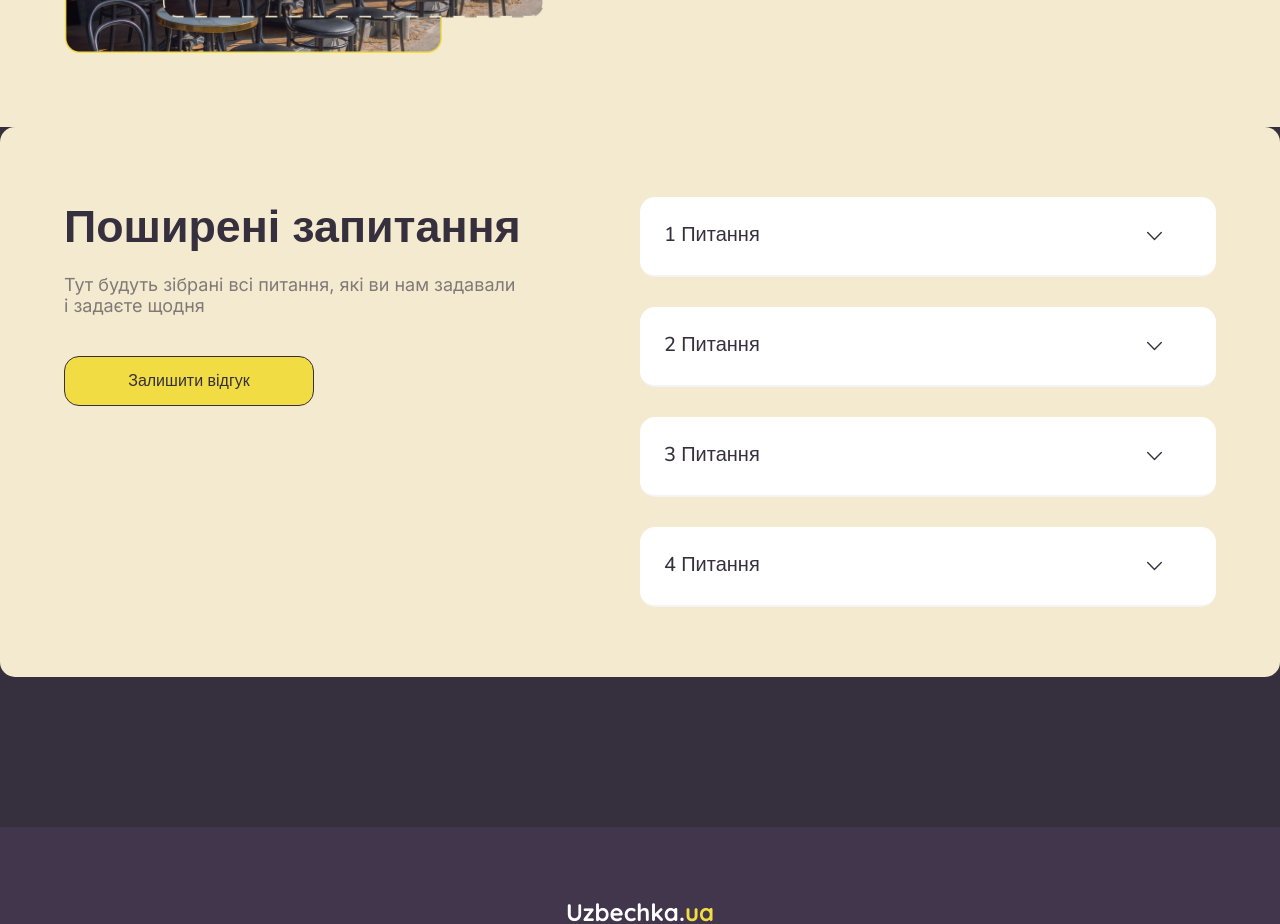
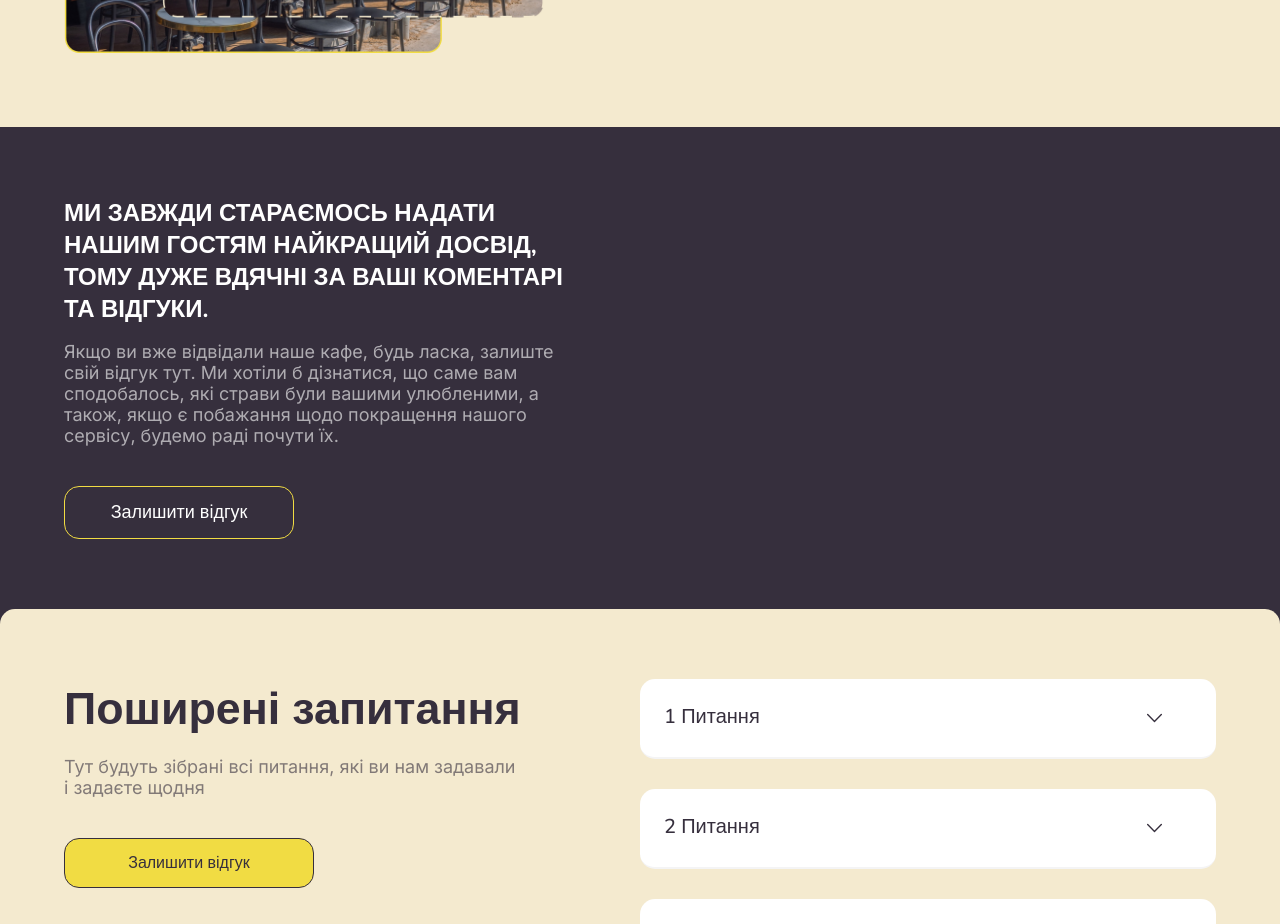
Before and after one commit to Viktor-KL/Uzbechka.ua, a Next.js app: page / in a window 1280 px wide. Shown: the part 3540-4464 px from the top of the page. Built offline with nearby package versions, Linux system fonts and the light colour scheme.

Commit message:
Create part of Feedback component

```diff
--- a/src/components/screens/Faq/Faq.module.scss
+++ b/src/components/screens/Faq/Faq.module.scss
@@ -72,7 +72,6 @@
     }
 
     &:hover {
-        // @include link-hover();
         cursor: pointer;
     }
 }
--- /dev/null
+++ b/src/components/screens/Feedback/Feedback.module.scss
@@ -0,0 +1,26 @@
+@import '/src/styles/resources/';
+
+.section {
+    padding: 70px 0;
+}
+
+.content {
+    max-width: 525px;
+}
+
+.title {
+    @include title;
+    color: $c-white;
+    font-size: 24px;
+    text-transform: uppercase;
+}
+
+.description {
+    @include light-description;
+    margin: 16px 0 40px;
+}
+
+.button {
+    width: 230px;
+    font-size: 18px;
+}
--- /dev/null
+++ b/src/components/screens/Feedback/Feedback.tsx
@@ -0,0 +1,22 @@
+import { FC } from 'react'
+
+import FeedbackData from 'data/menuData.json'
+import styles from './Feedback.module.scss'
+
+import FeedbackContent from './FeedbackContent'
+import FeedbackCarousel from './FeedbackCarousel'
+
+const Feedback: FC = () => {
+    return (
+        <section className={styles.section}>
+            <div className="container">
+                <div className={styles.wrapper}>
+                    <FeedbackContent />
+                    <FeedbackCarousel />
+                </div>
+            </div>
+        </section>
+    )
+}
+
+export default Feedback;
--- /dev/null
+++ b/src/components/screens/Feedback/FeedbackCarousel.tsx
@@ -0,0 +1,12 @@
+import { FC } from 'react'
+
+import FeedbackData from 'data/menuData.json'
+import styles from './Feedback.module.scss'
+
+const FeedbackCarousel: FC = () => {
+    return (
+        <div></div>
+    )
+}
+
+export default FeedbackCarousel;
--- /dev/null
+++ b/src/components/screens/Feedback/FeedbackContent.tsx
@@ -0,0 +1,20 @@
+import { FC } from 'react'
+
+import IFeedbackContent from 'shared/interfaces/IFeedback/IFeedbackContent'
+import FeedbackData from 'data/Feedback.json'
+import styles from './Feedback.module.scss'
+import Button from 'components/ui/Button/Button'
+
+const FeedbackContent: FC = () => {
+    const { title, description, buttonText }: IFeedbackContent = FeedbackData.content;
+
+    return (
+        <div className={styles.content}>
+            <h2 className={styles.title}>{title}</h2>
+            <p className={styles.description}>{description}</p>
+            <Button type='button' text={buttonText} className='ghost-btn' customClass={styles.button}/>
+        </div>
+    )
+}
+
+export default FeedbackContent;
--- a/src/components/ui/Button/Button.module.scss
+++ b/src/components/ui/Button/Button.module.scss
@@ -29,6 +29,7 @@
     color: $c-black;
     background: $c-yellow;
     border: 1px solid $c-black;
+    cursor: pointer;
   }
 }
 
--- /dev/null
+++ b/src/data/feedback.json
@@ -0,0 +1,37 @@
+{
+    "section": {
+        "id": "#feedbacks"
+    },
+    "content": {
+        "title": "Ми завжди стараємось надати нашим гостям найкращий досвід, тому дуже вдячні за ваші коментарі та відгуки.",
+        "description": "Якщо ви вже відвідали наше кафе, будь ласка, залиште свій відгук тут. Ми хотіли б дізнатися, що саме вам сподобалось, які страви були вашими улюбленими, а також, якщо є побажання щодо покращення нашого сервісу, будемо раді почути їх.",
+        "buttonText": "Залишити відгук"
+    },
+    "carousel": [
+        {
+            "imgSrc": "src",
+            "name": "Влад Прирядний",
+            "score": "4,8/5",
+            "description": "Якщо ви вже відвідали наше кафе, будь ласка, залиште свій відгук тут. Ми хотіли б дізнатися, що саме вам сподобалось"
+        },
+        {
+            "imgSrc": "src",
+            "name": "Влад Прирядний",
+            "score": "4,8/5",
+            "description": "Якщо ви вже відвідали наше кафе, будь ласка, залиште свій відгук тут. Ми хотіли б дізнатися, що саме вам сподобалось"
+        },
+        {
+            "imgSrc": "src",
+            "name": "Влад Прирядний",
+            "score": "4,8/5",
+            "description": "Якщо ви вже відвідали наше кафе, будь ласка, залиште свій відгук тут. Ми хотіли б дізнатися, що саме вам сподобалось"
+        },
+        {
+            "imgSrc": "src",
+            "name": "Влад Прирядний",
+            "score": "4,8/5",
+            "description": "Якщо ви вже відвідали наше кафе, будь ласка, залиште свій відгук тут. Ми хотіли б дізнатися, що саме вам сподобалось"
+        }
+    ]
+
+}
--- a/src/pages/index.tsx
+++ b/src/pages/index.tsx
@@ -7,6 +7,7 @@ import BannerMenu from 'components/screens/BannerMenu/BannerMenu';
 import BannerInstagram from 'components/screens/BannerInstagram/BannerInstagram';
 import Benefits from 'components/screens/Benefits/Benefits';
 import Faq from 'components/screens/Faq/Faq';
+import Feedback from 'components/screens/Feedback/Feedback';
 
 const Home: NextPage = () => {
   return (
@@ -20,6 +21,7 @@ const Home: NextPage = () => {
       <BannerMenu />
       <Benefits />
       <BannerInstagram />
+      <Feedback />
       <Faq />
     </div>
   )
--- /dev/null
+++ b/src/shared/interfaces/IFeedback/IFeedbackCarousel.ts
@@ -0,0 +1,6 @@
+interface IFeedbackCarousel {
+    imgSrc: string,
+    name: string,
+    score: string,
+    description: string
+}
--- /dev/null
+++ b/src/shared/interfaces/IFeedback/IFeedbackContent.ts
@@ -0,0 +1,5 @@
+interface IFeedbackContent {
+    title: string,
+    description: string,
+    buttoneText: string
+}
```
